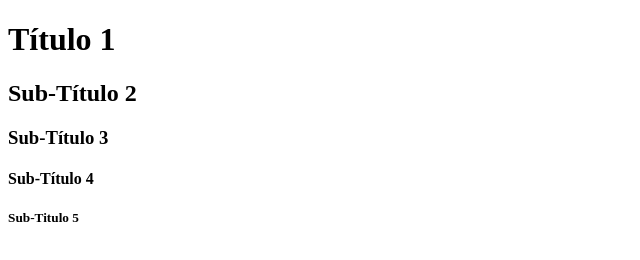
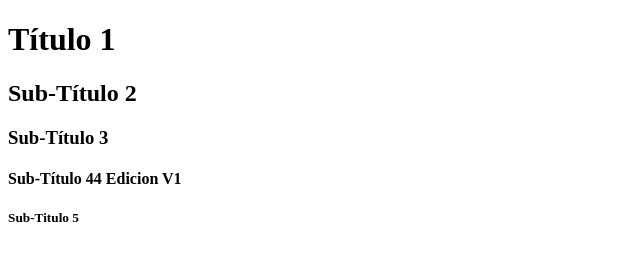
Before and after one commit to Franzaviza/practica_repositorio, a plain HTML site: page index.html in a window 1280 px wide. Shown: the full height of the page, 0-640 px from the left. Drawn offline with Linux system fonts and the light colour scheme.

Commit message:
Update index.html

```diff
--- a/index.html
+++ b/index.html
@@ -13,7 +13,7 @@
     <h1>Título 1</h1>
     <h2>Sub-Título 2</h2>
     <h3>Sub-Título 3</h3>
-    <h4>Sub-Título 4</h4>
+    <h4>Sub-Título 44 Edicion V1</h4>
     <h5>Sub-Titulo 5</h5>
 </body>
 </html>
```
